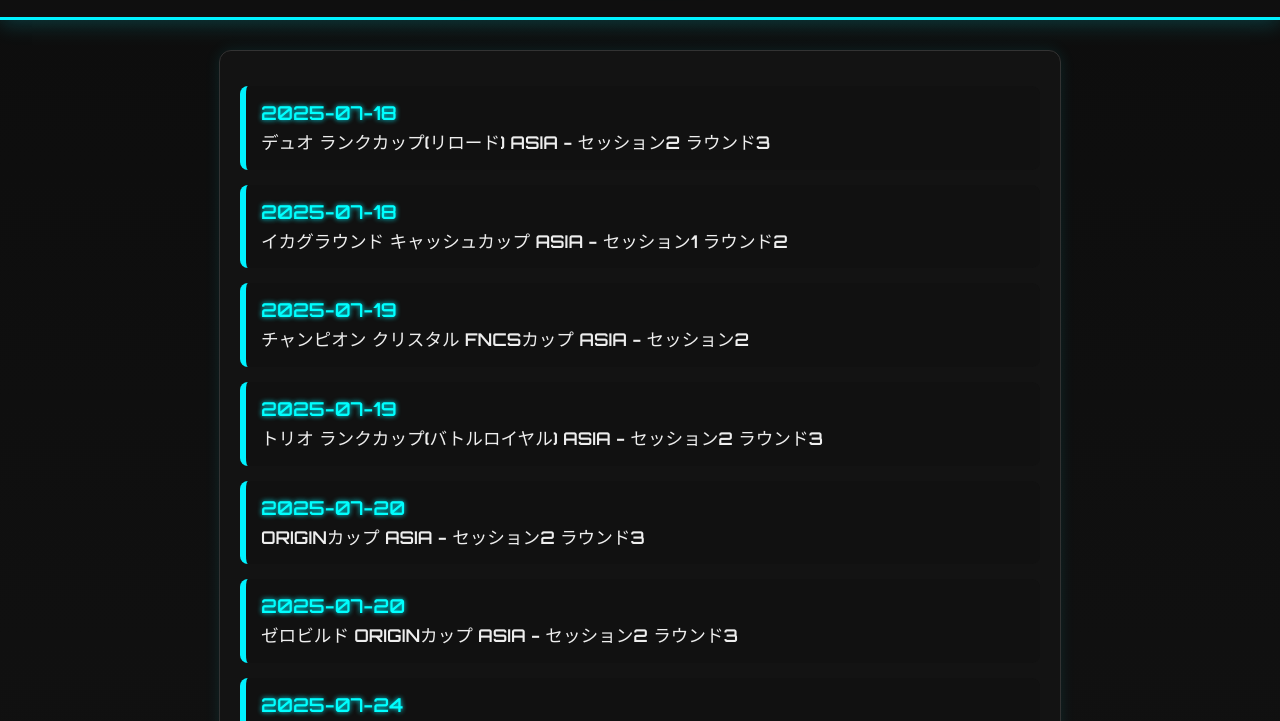
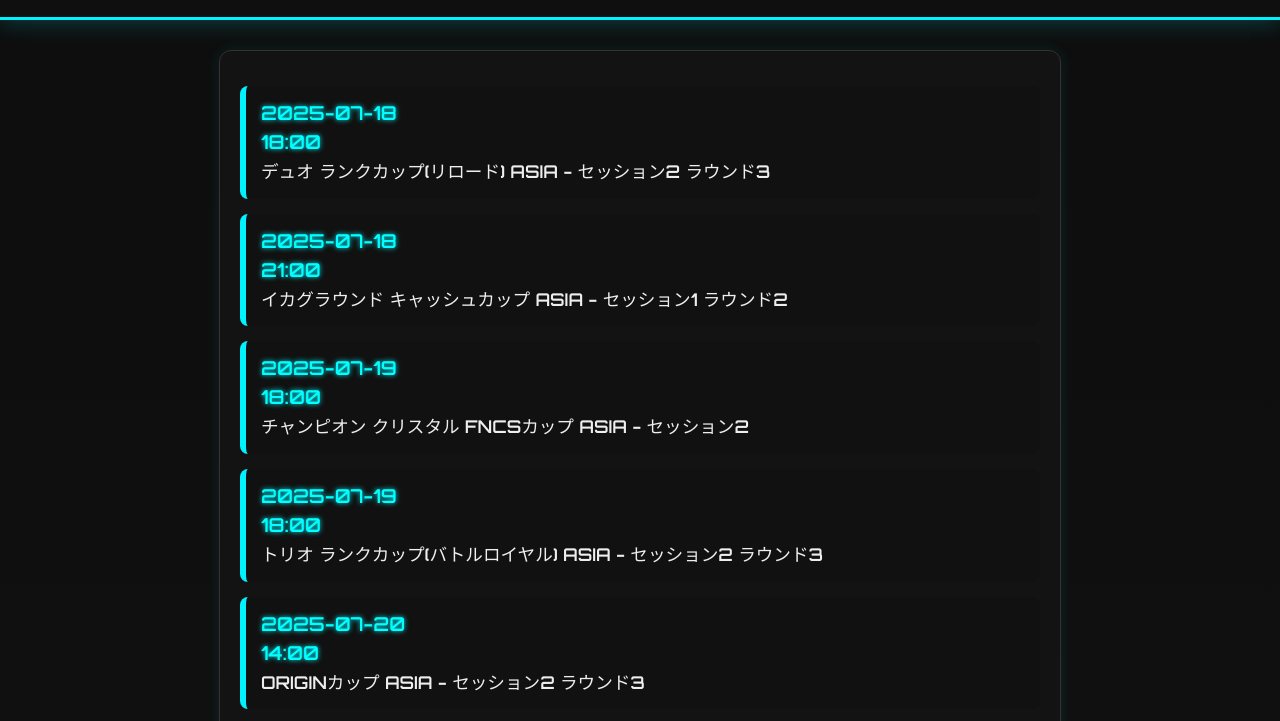
Before and after one commit to jpgya/Fortnite-competitive, a plain HTML site: page index.html in a window 1280 px wide. Shown: the part 69-790 px from the top of the page. Drawn offline with Linux system fonts and the light colour scheme.

Commit message:
Update index.html

```diff
--- a/index.html
+++ b/index.html
@@ -112,6 +112,7 @@
           div.className = "event";
           div.innerHTML = `
             <div class="event-date">${event.date}</div>
+            <div class="event-date">${event.time}</div>
             <div class="event-title">${event.title}</div>
           `;
           calendar.appendChild(div);
```
